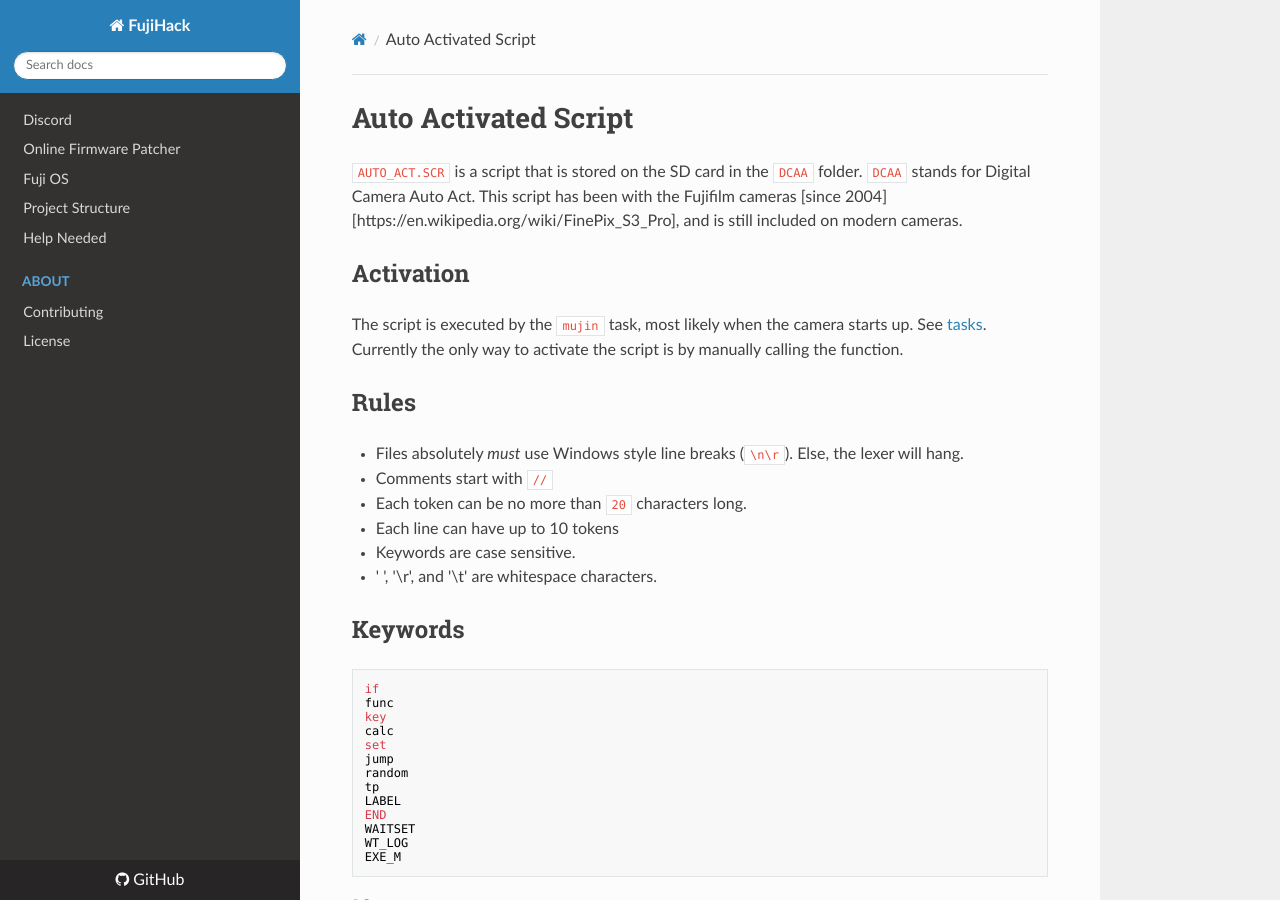
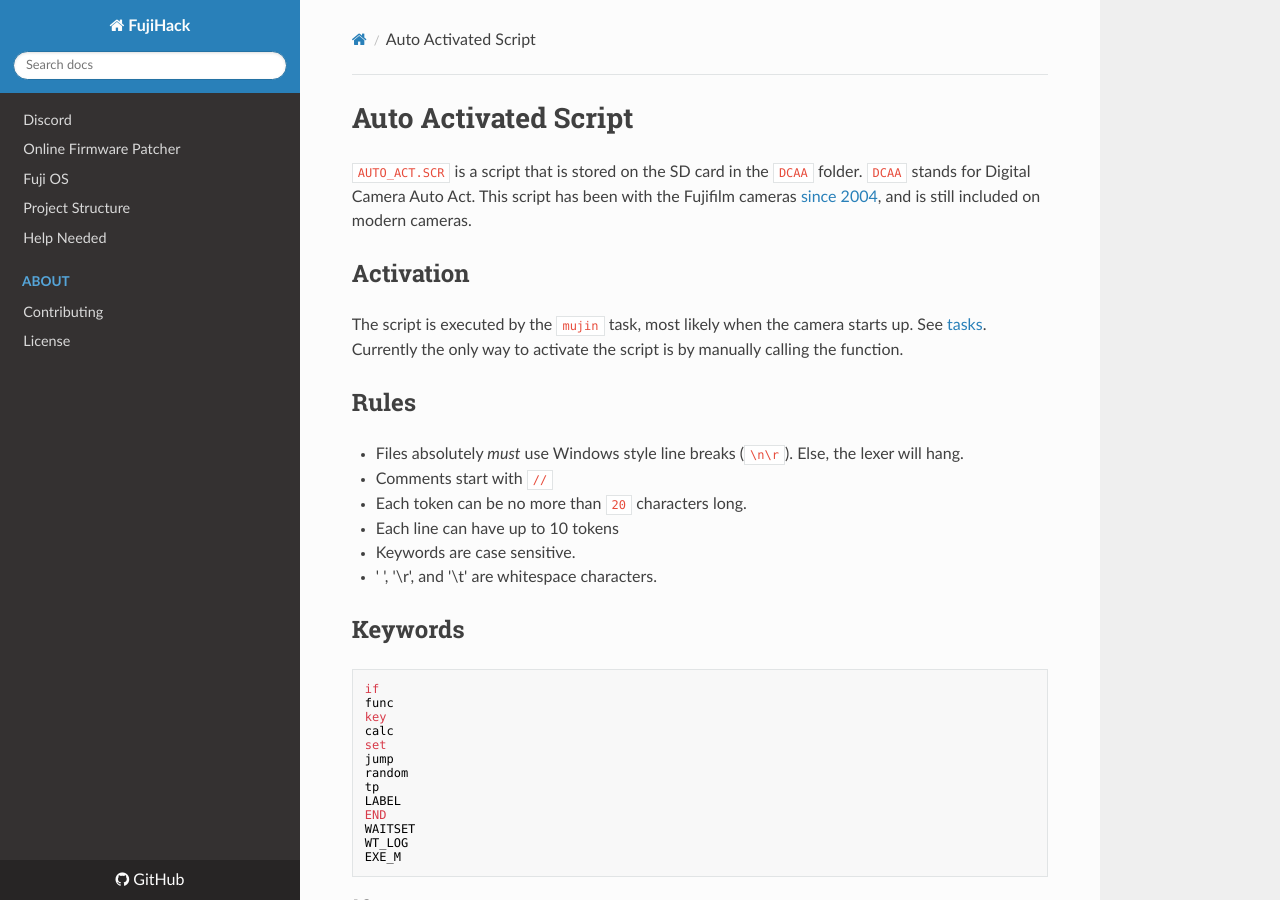
Before and after one commit to fujihack/wiki, an MkDocs documentation site: the page built from docs/autoactscr.md, in a window 1280 px wide and 900 px high. Built offline with MkDocs 1.6.1, drawn with Linux system fonts in a browser that asks for light colours; nearby versions of some CDN libraries.

Commit message:
fix typo

```diff
--- a/docs/autoactscr.md
+++ b/docs/autoactscr.md
@@ -1,6 +1,6 @@
 # Auto Activated Script
 `AUTO_ACT.SCR` is a script that is stored on the SD card in the `DCAA` folder. `DCAA` stands for Digital Camera Auto Act.
-This script has been with the Fujifilm cameras [since 2004][https://en.wikipedia.org/wiki/FinePix_S3_Pro], and is still included on modern cameras.
+This script has been with the Fujifilm cameras [since 2004](https://en.wikipedia.org/wiki/FinePix_S3_Pro), and is still included on modern cameras.
 
 ## Activation
 The script is executed by the `mujin` task, most likely when the camera starts up. See [tasks](tasks.md).
```
